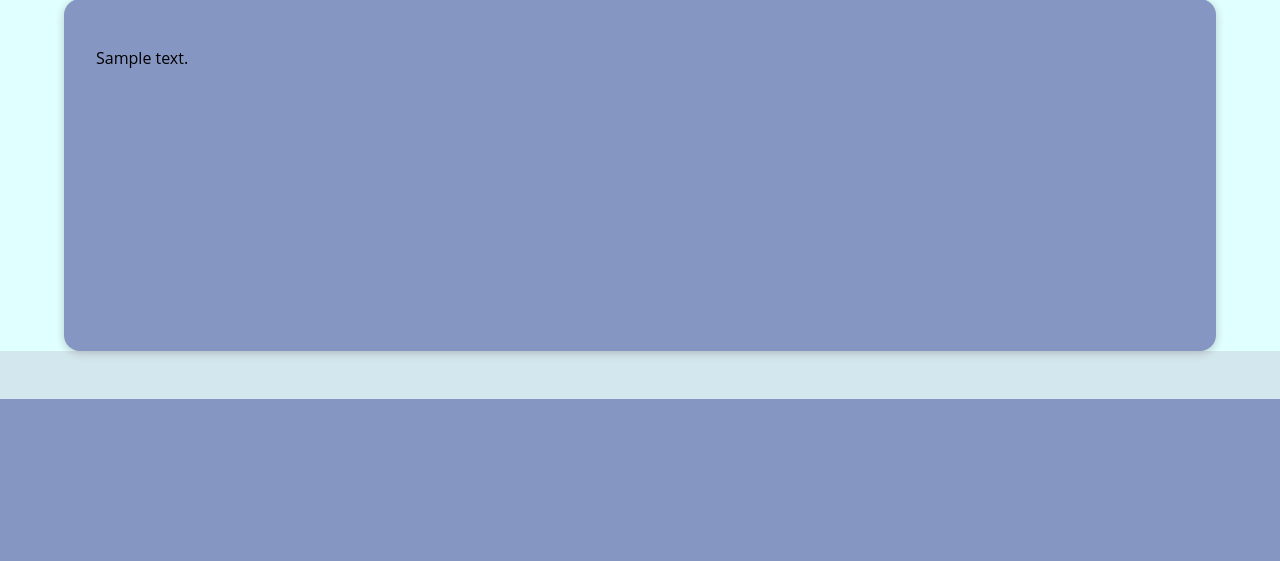
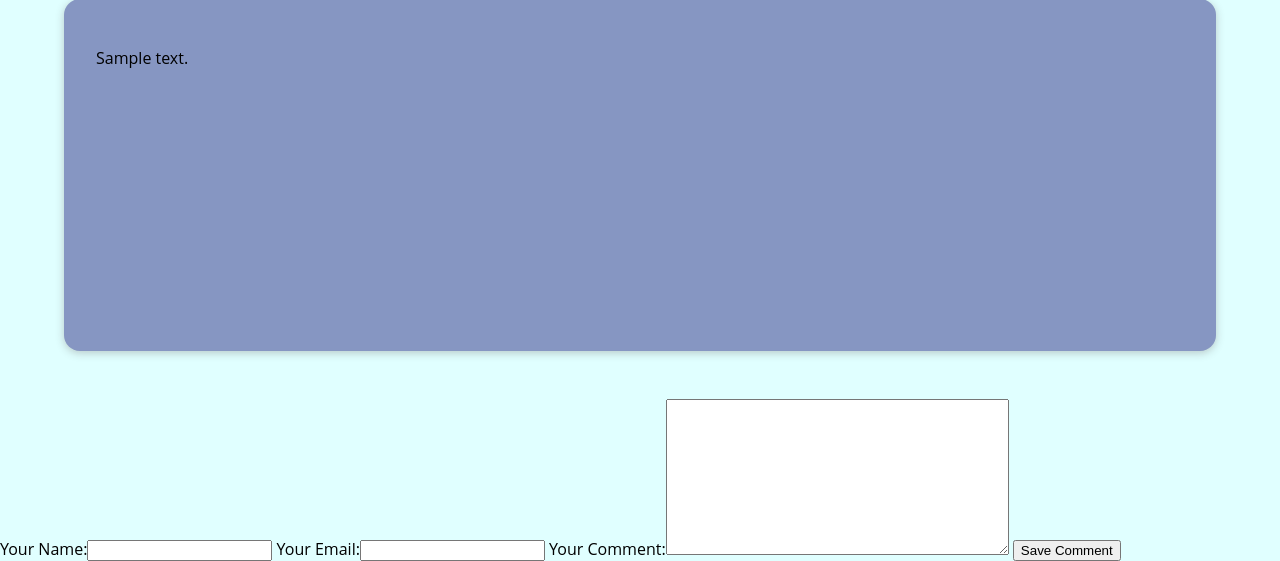
Before and after one commit to StefanGriffin/My_Site, a Django app: a page that uses blog/templates/blog/post-detail.html in a window 1280 px wide. Shown: the part 609-1170 px from the top of the page. Before the commit the page ends 1008 px from the top, so only its background shows below. Run offline with Django 3.2, Linux system fonts and the light colour scheme; tables that the repository leaves empty hold one stand-in row (values such as "Sample post"); grey boxes marked "Sample" are stand-in pictures.

Commit message:
Added form on detailed pst view

```diff
--- /dev/null
+++ b/blog/forms.py
@@ -0,0 +1,13 @@
+from django import forms
+
+from .models import Comment
+
+class CommentForm(forms.ModelForm):
+    class Meta:
+        model = Comment
+        exclude = ["post"]
+        labels = {
+            "user_name": "Your Name",
+            "user_email": "Your Email",
+            "text": "Your Comment"
+        }
--- a/blog/templates/blog/post-detail.html
+++ b/blog/templates/blog/post-detail.html
@@ -32,7 +32,8 @@
 
 <div>
     <form>
-
+        {{ comment_form }}
+        <button>Save Comment</button>
     </form>
 
 </div>
--- a/blog/views.py
+++ b/blog/views.py
@@ -3,6 +3,7 @@ from django.shortcuts import render, get_object_or_404
 from django.views.generic import ListView, DetailView
 
 from .models import Post
+from .forms import CommentForm
 
 # Create your views here.
 
@@ -28,4 +29,5 @@ class SinglePostView(DetailView):
     def get_context_data(self, **kwargs):
         context = super().get_context_data(**kwargs)
         context["post_tags"] = self.object.tags.all()
+        context["comment_form"] = CommentForm()
         return context
```
